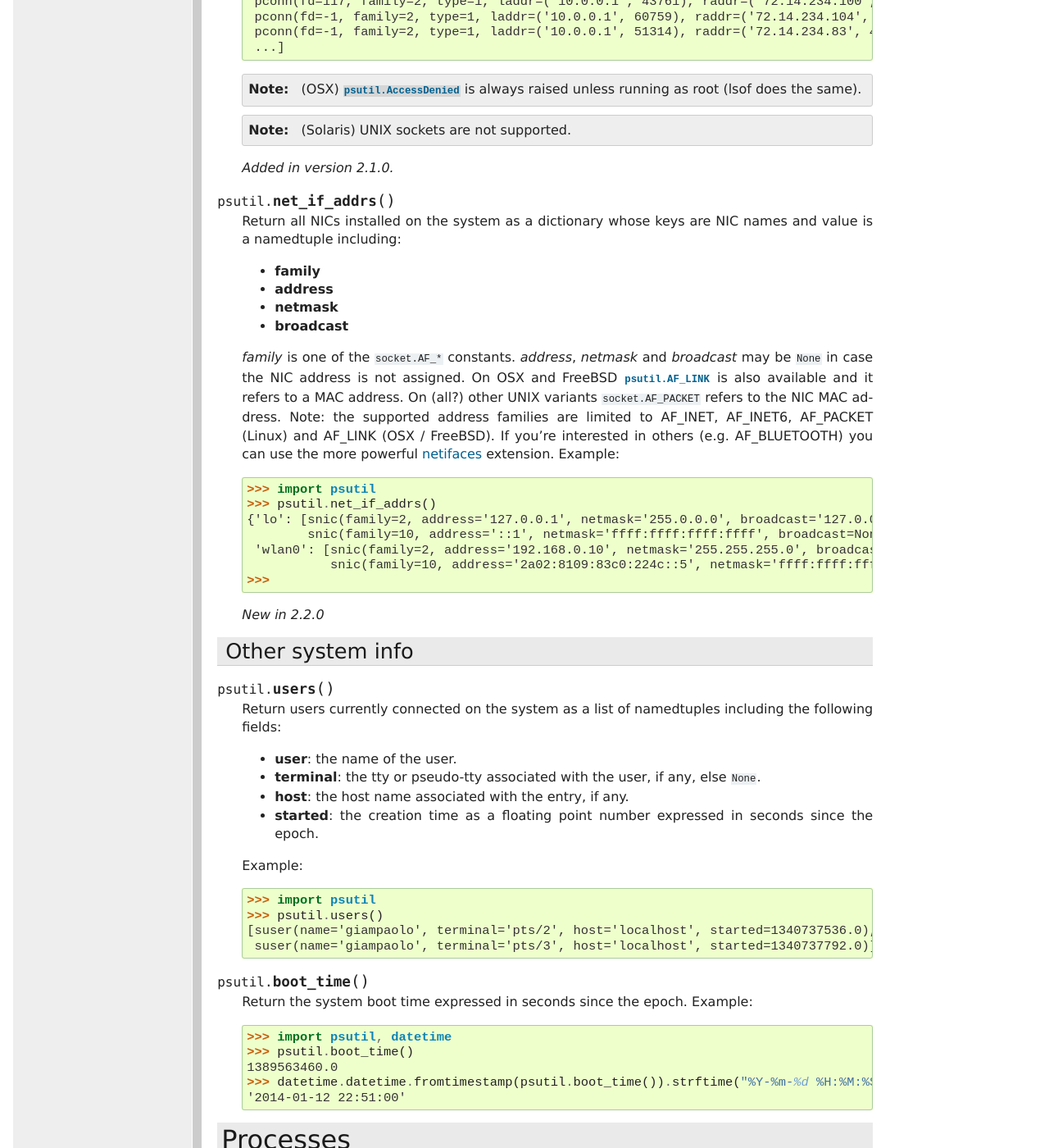
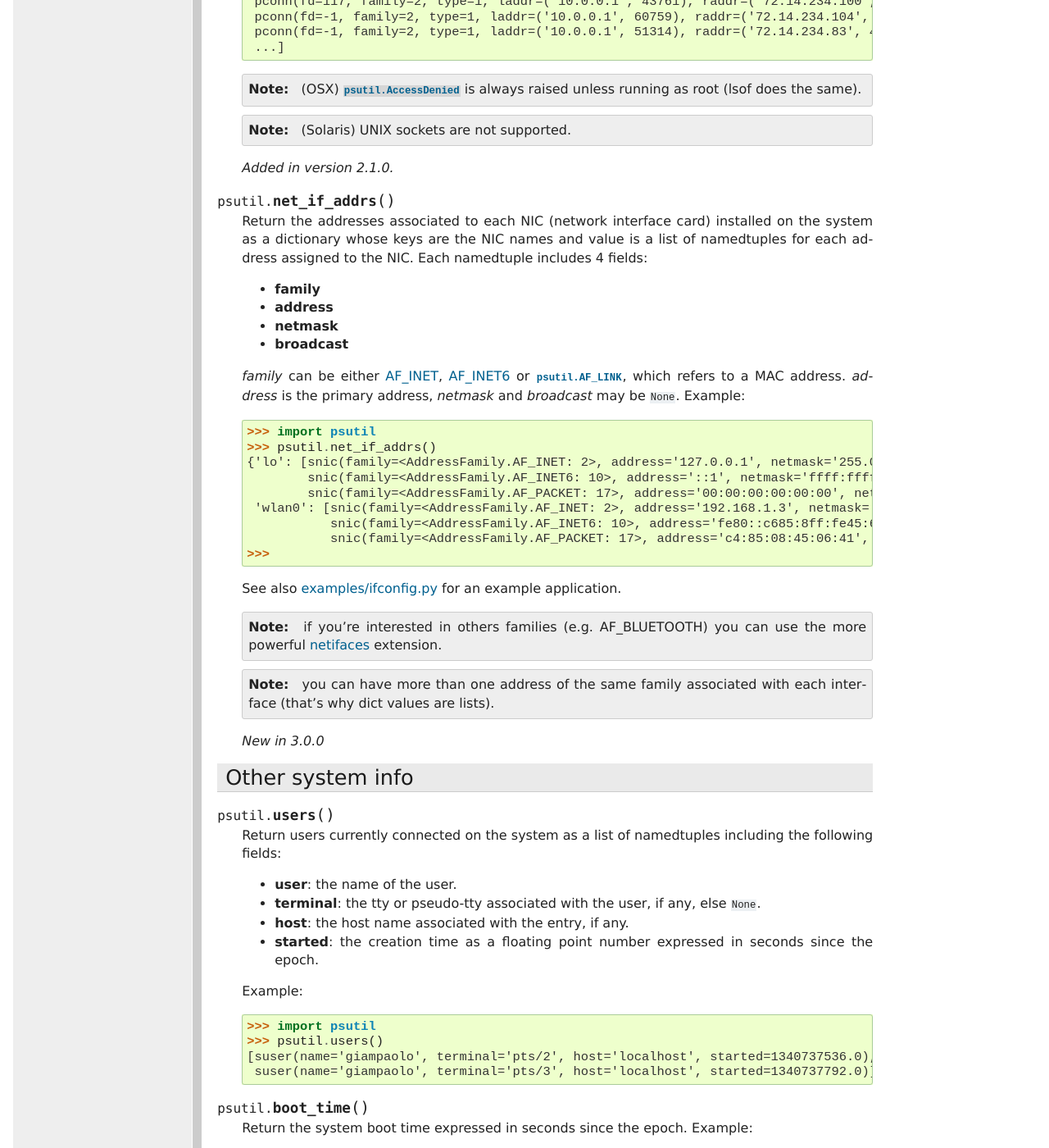
Before and after one commit to giampaolo/psutil, a Sphinx documentation site: the page built from docs/index.rst, in a window 1280 px wide and 1400 px high, scrolled down 6312 px. Shown: the whole window at 82% size. Built offline with Sphinx 7.4.7, drawn with Linux system fonts in a browser that asks for light colours; formulas are drawn with MathJax 3; some of the changed text lies outside the part shown.

Commit message:
#376: unify AF_LINK constant across all platforms + update doc and tests

```diff
--- a/docs/index.rst
+++ b/docs/index.rst
@@ -405,35 +405,44 @@
 
 .. function:: net_if_addrs()
 
-  Return all NICs installed on the system as a dictionary whose keys are NIC
-  names and value is a namedtuple including:
+  Return the addresses associated to each NIC (network interface card)
+  installed on the system as a dictionary whose keys are the NIC names and
+  value is a list of namedtuples for each address assigned to the NIC.
+  Each namedtuple includes 4 fields:
 
   - **family**
   - **address**
   - **netmask**
   - **broadcast**
 
-  *family* is one of the ``socket.AF_*`` constants.  *address*, *netmask* and
-  *broadcast* may be ``None`` in case the NIC address is not assigned.
-  On OSX and FreeBSD :const:`psutil.AF_LINK` is also available and it refers
-  to a MAC address.
-  On (all?) other UNIX variants ``socket.AF_PACKET`` refers to the NIC MAC
-  address.
-  Note: the supported address families are limited to AF_INET, AF_INET6,
-  AF_PACKET (Linux) and AF_LINK (OSX / FreeBSD). If you're interested in others
-  (e.g. AF_BLUETOOTH) you can use the more powerful
-  `netifaces <https://pypi.python.org/pypi/netifaces/>`__ extension.
-  Example:
+  *family* can be either
+  `AF_INET <http://docs.python.org//library/socket.html#socket.AF_INET>`__,
+  `AF_INET6 <http://docs.python.org//library/socket.html#socket.AF_INET6>`__
+  or :const:`psutil.AF_LINK`, which refers to a MAC address.
+  *address* is the primary address, *netmask* and *broadcast* may be ``None``.
+  Example::
 
     >>> import psutil
     >>> psutil.net_if_addrs()
-    {'lo': [snic(family=2, address='127.0.0.1', netmask='255.0.0.0', broadcast='127.0.0.1'),
-            snic(family=10, address='::1', netmask='ffff:ffff:ffff:ffff', broadcast=None)],
-     'wlan0': [snic(family=2, address='192.168.0.10', netmask='255.255.255.0', broadcast='192.168.0.255'),
-               snic(family=10, address='2a02:8109:83c0:224c::5', netmask='ffff:ffff:ffff', broadcast=None)]}
+    {'lo': [snic(family=<AddressFamily.AF_INET: 2>, address='127.0.0.1', netmask='255.0.0.0', broadcast='127.0.0.1'),
+            snic(family=<AddressFamily.AF_INET6: 10>, address='::1', netmask='ffff:ffff:ffff:ffff:ffff:ffff:ffff:ffff', broadcast=None),
+            snic(family=<AddressFamily.AF_PACKET: 17>, address='00:00:00:00:00:00', netmask=None, broadcast='00:00:00:00:00:00')],
+     'wlan0': [snic(family=<AddressFamily.AF_INET: 2>, address='192.168.1.3', netmask='255.255.255.0', broadcast='192.168.1.255'),
+               snic(family=<AddressFamily.AF_INET6: 10>, address='fe80::c685:8ff:fe45:641%wlan0', netmask='ffff:ffff:ffff:ffff::', broadcast=None),
+               snic(family=<AddressFamily.AF_PACKET: 17>, address='c4:85:08:45:06:41', netmask=None, broadcast='ff:ff:ff:ff:ff:ff')]}
     >>>
 
-  *New in 2.2.0*
+  See also `examples/ifconfig.py <https://github.com/giampaolo/psutil/blob/master/examples/ifconfig.py>`__
+  for an example application.
+
+  .. note:: if you're interested in others families (e.g. AF_BLUETOOTH) you can
+    use the more powerful `netifaces <https://pypi.python.org/pypi/netifaces/>`__
+    extension.
+
+  .. note:: you can have more than one address of the same family associated
+    with each interface (that's why dict values are lists).
+
+  *New in 3.0.0*
 
 
 Other system info
@@ -1291,10 +1300,6 @@
 .. data:: AF_LINK
 
   Constant which identifies a MAC address associated with a network interface.
-  Starting from Python 3.4 this is also available as
-  `socket.AF_LINK <https://docs.python.org/3/library/socket.html#socket.AF_LINK>`__.
   To be used in conjunction with :func:`psutil.net_if_addrs()`.
 
-  Availability: OSX, FreeBSD
-
-  *New in 2.2.0*
+  *New in 3.0.0*
```
Also changed, not shown: psutil/__init__.py (+15 -6 lines), 8 other files.
